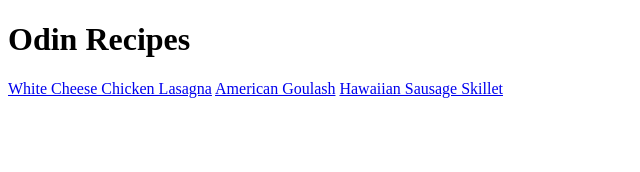
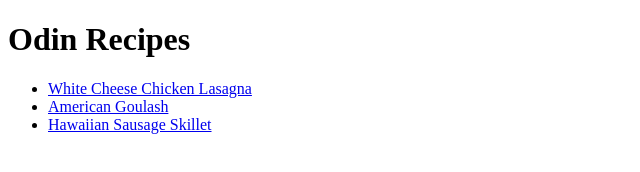
Before and after one commit to Ryan-C892/odin-recipes, a plain HTML site: page index.html in a window 1280 px wide. Shown: the whole page, without its empty margins (0-640 px from the left). Drawn offline with Linux system fonts and the light colour scheme.

Commit message:
Added unordered list to contain links

```diff
--- a/index.html
+++ b/index.html
@@ -6,8 +6,10 @@
     </head>
     <body>
         <h1>Odin Recipes</h1>
-        <a href="recipes/lasagna.html">White Cheese Chicken Lasagna</a>
-        <a href="recipes/goulash.html">American Goulash</a>
-        <a href="recipes/skillet.html">Hawaiian Sausage Skillet</a>
+        <ul>
+            <li><a href="recipes/lasagna.html">White Cheese Chicken Lasagna</a></li>
+            <li><a href="recipes/goulash.html">American Goulash</a></li>
+            <li><a href="recipes/skillet.html">Hawaiian Sausage Skillet</a></li>
+        </ul>
     </body>
 </html>
```
